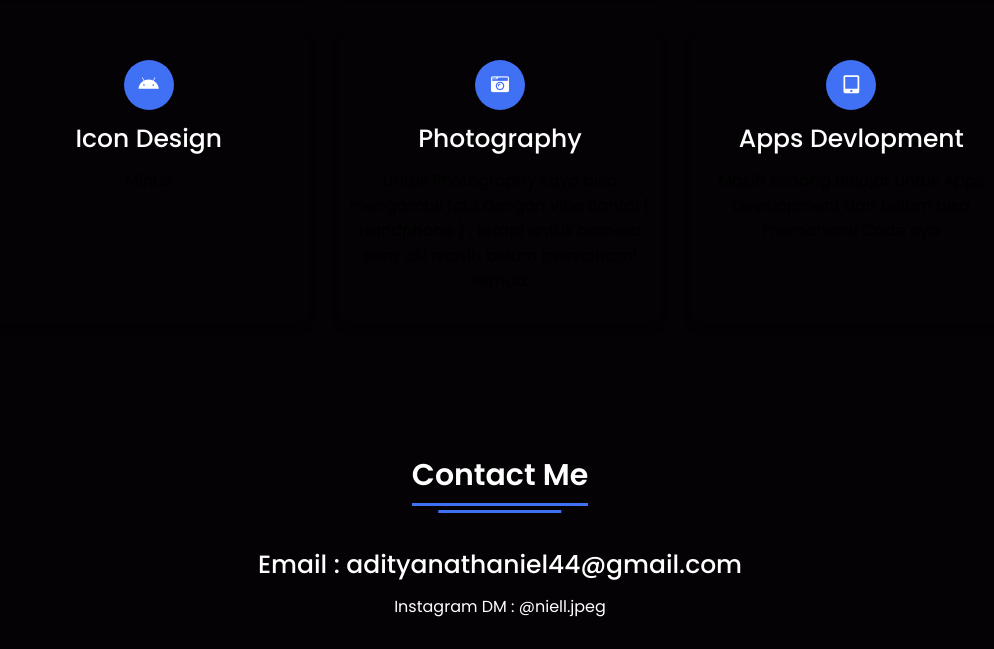
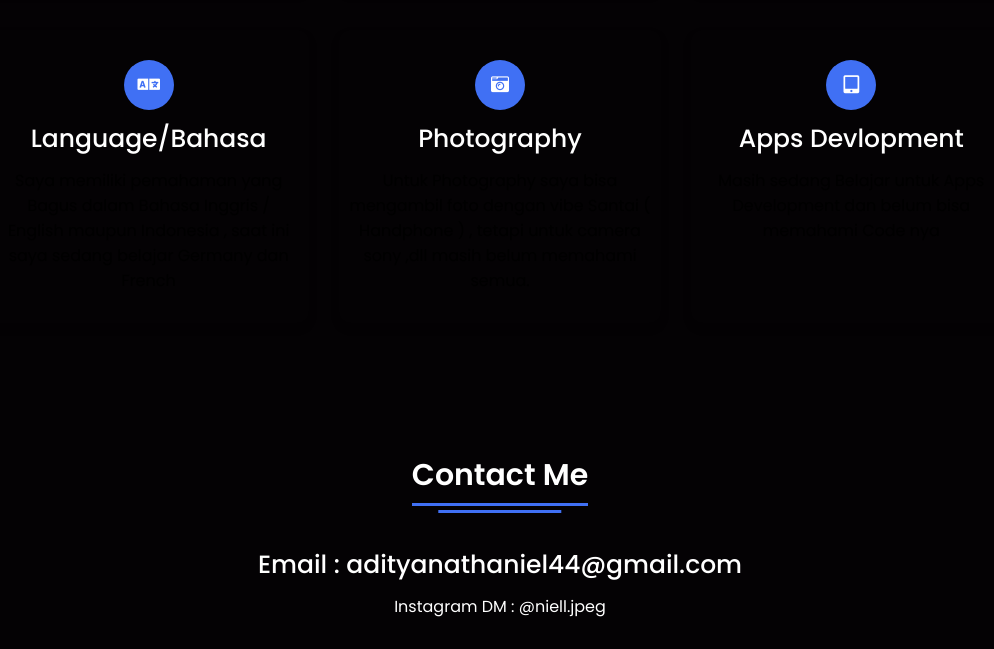
Before and after one commit to SenjaTW01/Portofolio, a plain HTML site: page index.html in a window 1280 px wide. Shown: the part 2729-3378 px from the top of the page, without its empty margins (140-1134 px from the left). Drawn offline with Linux system fonts and the light colour scheme; a script that the page names is missing.

Commit message:
Update index.html

```diff
--- a/index.html
+++ b/index.html
@@ -148,10 +148,10 @@
           </div>
           <div class="box">
             <div class="icon">
-              <i class="fab fa-android"></i>
+              <i class="fa fa-language"></i>
             </div>
-            <div class="topic">Icon Design</div>
-            <p>Minus</p>
+            <div class="topic">Language/Bahasa</div>
+            <p>Saya memiliki pemahaman yang Bagus dalam Bahasa Inggris / English maupun Indonesia , saat ini saya sedang belajar Germany dan French</p>
           </div>
           <div class="box">
             <div class="icon">
```
